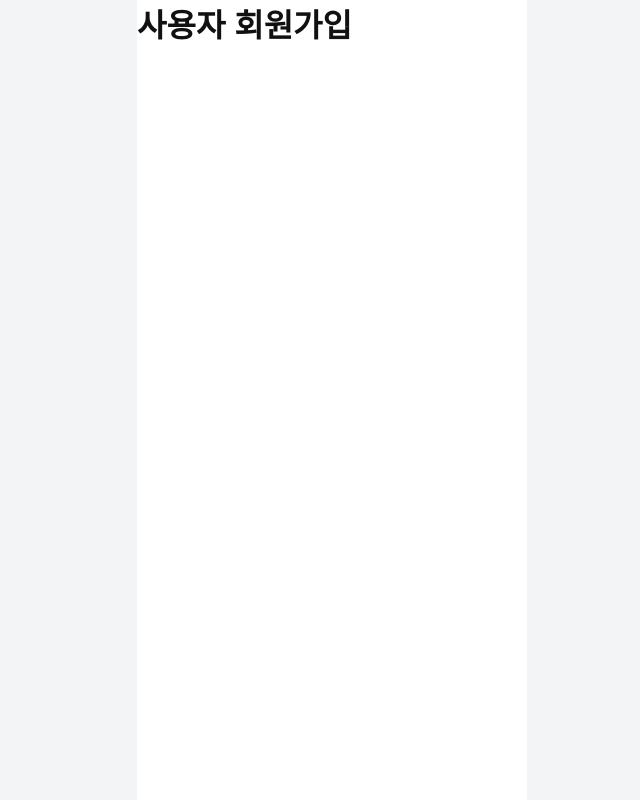
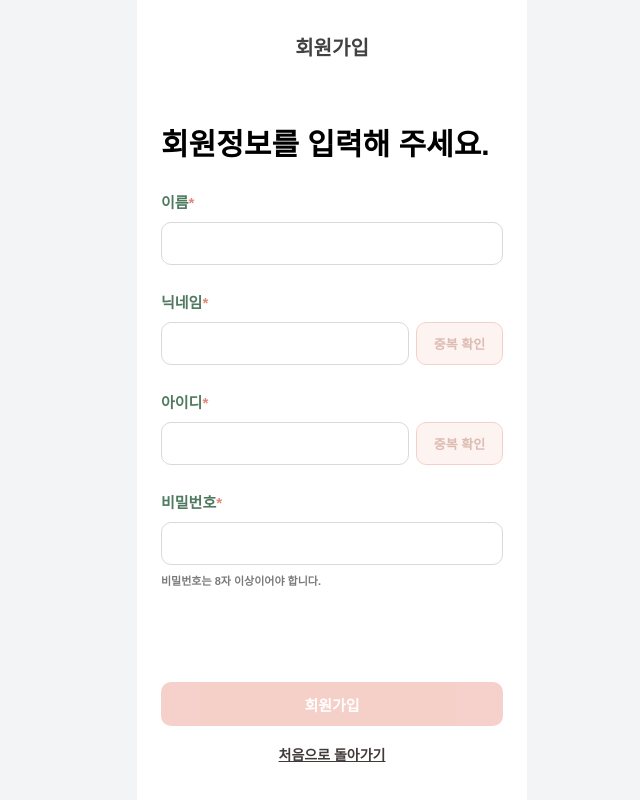
Before and after one commit to Line4Hackathon-JjongGeut/FE, a React (Vite) app: page /signup/form in a window 1280 px wide. Shown: the whole page, without its empty margins (308-948 px from the left). Built offline with nearby package versions, Linux system fonts and the light colour scheme; a web font is replaced by a local one.

Commit message:
feat: 일반 사용자 회원가입 화면 구현

```diff
--- a/src/components/auth/FormField.jsx
+++ b/src/components/auth/FormField.jsx
@@ -1,7 +1,13 @@
 import styled from "styled-components";
 
-/* 라벨 + 입력 줄 + 안내 문구 묶음.. */
-export default function FormField({ label, required = false, hint, children }) {
+const HINT_COLORS = {
+  default: "#7a7a7a",
+  success: "#4f7a5f",
+  error: "#d9534f",
+};
+
+/* 라벨 + 입력 줄 + 안내 문구 묶음  */
+export default function FormField({ label, required = false, hint, hintTone = "default", children }) {
   return (
     <Field>
       <Label>
@@ -9,7 +15,7 @@ export default function FormField({ label, required = false, hint, children }) {
         {required && <Required>*</Required>}
       </Label>
       <Row>{children}</Row>
-      {hint && <Hint>{hint}</Hint>}
+      {hint && <Hint $tone={hintTone}>{hint}</Hint>}
     </Field>
   );
 }
@@ -37,7 +43,7 @@ const Row = styled.div`
 
 const Hint = styled.p`
   margin-top: 7px;
-  color: #7a7a7a;
+  color: ${({ $tone }) => HINT_COLORS[$tone]};
   font-size: 11px;
   font-weight: 600;
 `;
--- /dev/null
+++ b/src/dummyData/auth/authDummy.js
@@ -0,0 +1,12 @@
+/* 중복 확인 API가 생기기 전까지 쓸 데이터. 여기 있는 값은 "이미 사용 중" 처리 */
+
+const TAKEN_NICKNAMES = ["쫑긋", "멍멍이", "냥냥이"];
+const TAKEN_USER_IDS = ["admin", "jjonggeut", "test1234"];
+
+export function isNicknameTaken(nickname) {
+  return TAKEN_NICKNAMES.includes(nickname.trim());
+}
+
+export function isUserIdTaken(userId) {
+  return TAKEN_USER_IDS.includes(userId.trim().toLowerCase());
+}
--- a/src/pages/Auth/SignupForm.jsx
+++ b/src/pages/Auth/SignupForm.jsx
@@ -1,10 +1,125 @@
+import { useState } from "react";
+import { useNavigate } from "react-router-dom";
 import styled from "styled-components";
+import BackHeader from "../../components/auth/BackHeader.jsx";
+import FormField from "../../components/auth/FormField.jsx";
+import TextInput from "../../components/auth/TextInput.jsx";
+import CheckButton from "../../components/auth/CheckButton.jsx";
+import PrimaryButton from "../../components/auth/PrimaryButton.jsx";
+import TextLink from "../../components/auth/TextLink.jsx";
+import { isNicknameTaken, isUserIdTaken } from "../../dummyData/auth/authDummy.js";
 
-/* 일반 사용자 회원가입 화면 */
+const PASSWORD_MIN_LENGTH = 8;
+
+/* 중복 확인 결과에 따라 보여 줄 문구 */
+const CHECK_MESSAGES = {
+  nickname: {
+    available: "사용 가능한 닉네임이에요.",
+    taken: "이미 사용 중인 닉네임이에요.",
+  },
+  userId: {
+    available: "사용 가능한 아이디예요.",
+    taken: "이미 사용 중인 아이디예요.",
+  },
+};
+
+/* 일반 사용자 회원정보 입력 화면
+   닉네임·아이디 중복 확인을 통과하고 비밀번호가 8자 이상이어야 가입 버튼이 눌립니다. */
 export default function SignupForm() {
+  const navigate = useNavigate();
+  const [form, setForm] = useState({ name: "", nickname: "", userId: "", password: "" });
+  // 중복 확인 상태: "idle"(아직 안 함), "available"(사용 가능), "taken"(사용 중)
+  const [checks, setChecks] = useState({ nickname: "idle", userId: "idle" });
+
+  function updateField(key, value) {
+    setForm((current) => ({ ...current, [key]: value }));
+    // 확인을 받은 뒤 값을 바꾸면 다시 확인받아야 합니다.
+    if (key in checks) {
+      setChecks((current) => ({ ...current, [key]: "idle" }));
+    }
+  }
+
+  function checkDuplicate(key) {
+    // TODO: 중복 확인 API가 생기면 더미 함수 대신 요청 보내기
+    const taken = key === "nickname" ? isNicknameTaken(form.nickname) : isUserIdTaken(form.userId);
+    setChecks((current) => ({ ...current, [key]: taken ? "taken" : "available" }));
+  }
+
+  function getCheckHint(key) {
+    const status = checks[key];
+    if (status === "idle") return { hint: undefined, hintTone: "default" };
+    return {
+      hint: CHECK_MESSAGES[key][status],
+      hintTone: status === "available" ? "success" : "error",
+    };
+  }
+
+  const isPasswordShort = form.password.length > 0 && form.password.length < PASSWORD_MIN_LENGTH;
+
+  const canSubmit =
+    form.name.trim() !== "" &&
+    checks.nickname === "available" &&
+    checks.userId === "available" &&
+    form.password.length >= PASSWORD_MIN_LENGTH;
+
+  function handleSubmit(event) {
+    event.preventDefault();
+    if (!canSubmit) return;
+
+    // TODO: 회원가입 API 생기면 form과 사용자 유형을 함께 보냄.
+    navigate("/signup/complete", { replace: true });
+  }
+
   return (
     <Screen>
-      <h1>사용자 회원가입</h1>
+      <BackHeader title="회원가입" />
+
+      <Form onSubmit={handleSubmit}>
+        <Body>
+          <Headline>회원정보를 입력해 주세요.</Headline>
+
+          <Fields>
+            <FormField label="이름" required>
+              <TextInput value={form.name} onChange={(event) => updateField("name", event.target.value)} />
+            </FormField>
+
+            <FormField label="닉네임" required {...getCheckHint("nickname")}>
+              <TextInput
+                value={form.nickname}
+                onChange={(event) => updateField("nickname", event.target.value)}
+              />
+              <CheckButton disabled={form.nickname.trim() === ""} onClick={() => checkDuplicate("nickname")} />
+            </FormField>
+
+            <FormField label="아이디" required {...getCheckHint("userId")}>
+              <TextInput value={form.userId} onChange={(event) => updateField("userId", event.target.value)} />
+              <CheckButton disabled={form.userId.trim() === ""} onClick={() => checkDuplicate("userId")} />
+            </FormField>
+
+            <FormField
+              label="비밀번호"
+              required
+              hint="비밀번호는 8자 이상이어야 합니다."
+              hintTone={isPasswordShort ? "error" : "default"}
+            >
+              <TextInput
+                type="password"
+                value={form.password}
+                onChange={(event) => updateField("password", event.target.value)}
+              />
+            </FormField>
+          </Fields>
+        </Body>
+
+        <Actions>
+          <PrimaryButton type="submit" disabled={!canSubmit}>
+            회원가입
+          </PrimaryButton>
+          <BottomLink>
+            <TextLink onClick={() => navigate("/intro")}>처음으로 돌아가기</TextLink>
+          </BottomLink>
+        </Actions>
+      </Form>
     </Screen>
   );
 }
@@ -13,5 +128,37 @@ const Screen = styled.div`
   display: flex;
   flex-direction: column;
   min-height: 100dvh;
-  background-color: #FFF;
+  background-color: #ffffff;
 `;
+
+const Form = styled.form`
+  display: flex;
+  flex: 1;
+  flex-direction: column;
+`;
+
+const Body = styled.div`
+  flex: 1;
+  padding: 48px 24px 0;
+`;
+
+const Headline = styled.h2`
+  color: #000000;
+  font-size: 30px;
+  font-weight: 600;
+`;
+
+const Fields = styled.div`
+  display: flex;
+  flex-direction: column;
+  gap: 26px;
+  margin-top: 27px;
+`;
+
+const Actions = styled.div`
+  padding: 40px 24px 36px;
+`;
+
+const BottomLink = styled.div`
+  margin-top: 18px;
+`;
```
